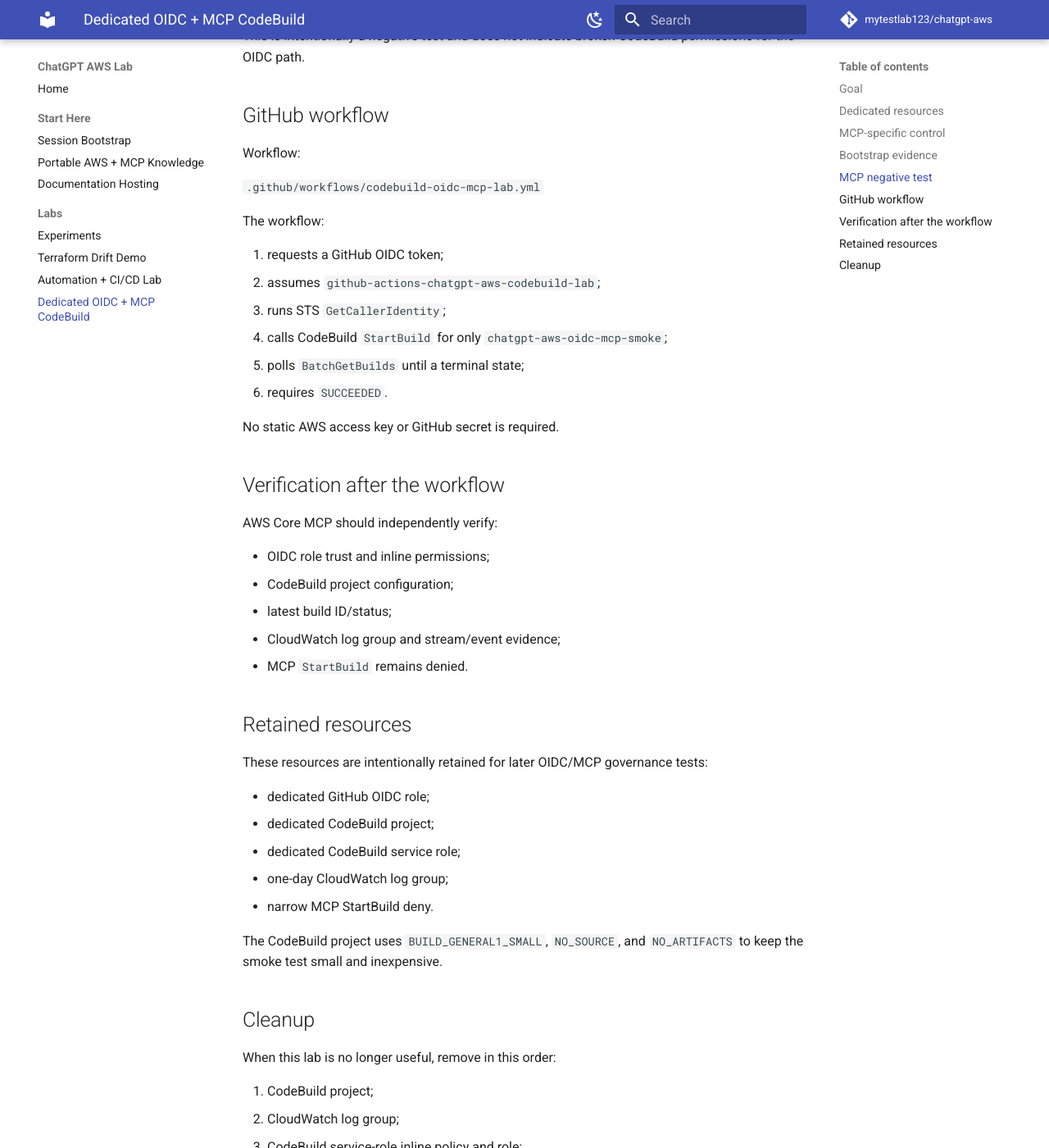
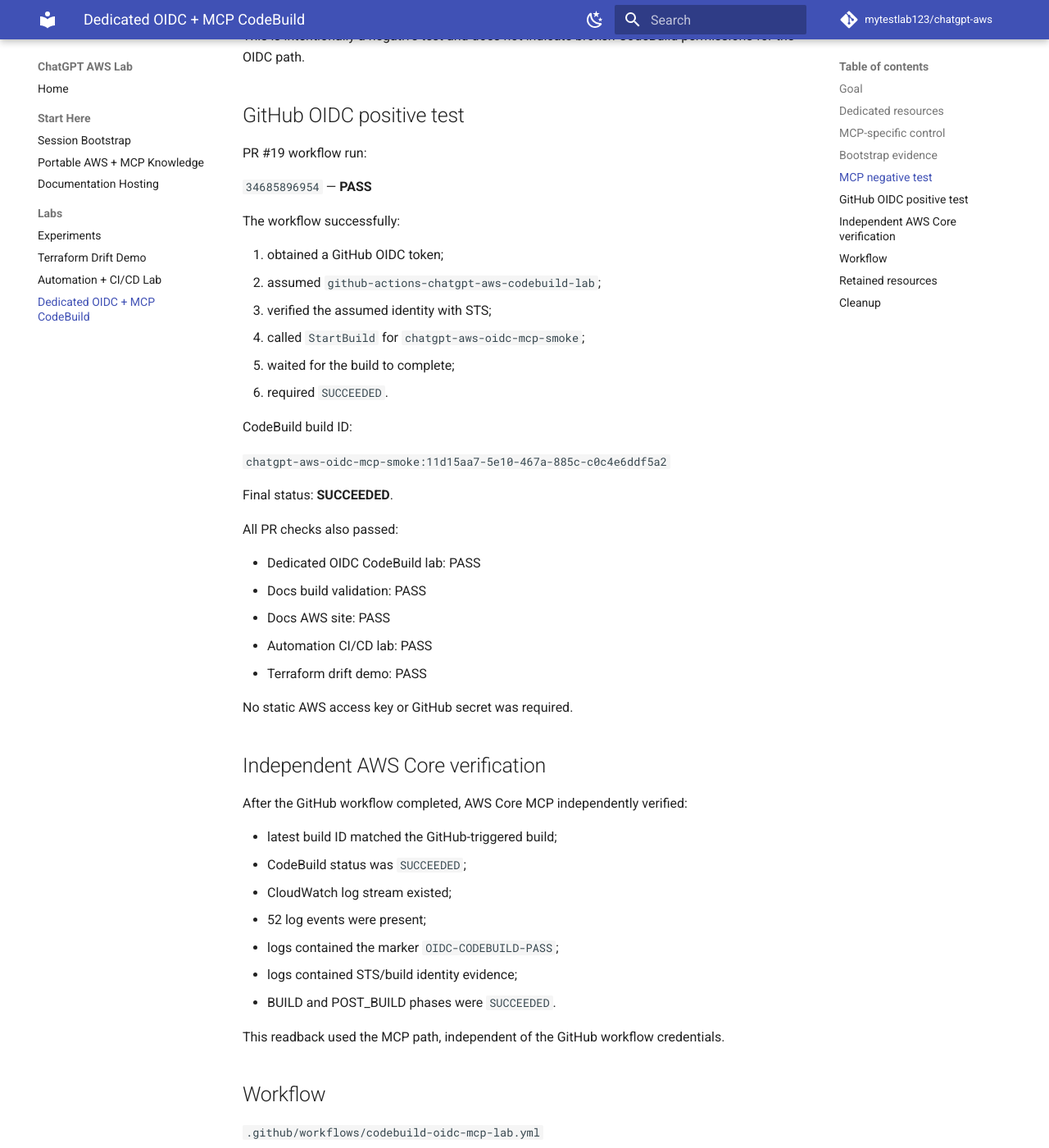
Before and after one commit to mytestlab123/chatgpt-aws, an MkDocs documentation site: the page built from docs/OIDC_MCP_CODEBUILD_LAB.md, in a window 1280 px wide and 1400 px high, scrolled down 1923 px. Shown: the whole window at 82% size. Built offline with MkDocs 1.6.1 and Material for MkDocs 9.7.7, drawn with Linux system fonts in a browser that asks for light colours; comment, search, counter and statistics services are not loaded; some of the changed text lies outside the part shown.

Commit message:
Record Issue 18 PR proof

```diff
--- a/docs/OIDC_MCP_CODEBUILD_LAB.md
+++ b/docs/OIDC_MCP_CODEBUILD_LAB.md
@@ -1,6 +1,6 @@
 # Dedicated OIDC + MCP CodeBuild Lab
 
-Status: **ACTIVE / Issue #18**
+Status: **VERIFIED ON PR / Issue #18**
 Environment: **PERSONAL / LAB**
 Region: `ap-southeast-1`
 
@@ -70,32 +70,61 @@
 
 This is intentionally a negative test and does not indicate broken CodeBuild permissions for the OIDC path.
 
-## GitHub workflow
+## GitHub OIDC positive test
 
-Workflow:
+PR #19 workflow run:
+
+`34685896954` — **PASS**
+
+The workflow successfully:
+
+1. obtained a GitHub OIDC token;
+2. assumed `github-actions-chatgpt-aws-codebuild-lab`;
+3. verified the assumed identity with STS;
+4. called `StartBuild` for `chatgpt-aws-oidc-mcp-smoke`;
+5. waited for the build to complete;
+6. required `SUCCEEDED`.
+
+CodeBuild build ID:
+
+`chatgpt-aws-oidc-mcp-smoke:11d15aa7-5e10-467a-885c-c0c4e6ddf5a2`
+
+Final status: **SUCCEEDED**.
+
+All PR checks also passed:
+
+- Dedicated OIDC CodeBuild lab: PASS
+- Docs build validation: PASS
+- Docs AWS site: PASS
+- Automation CI/CD lab: PASS
+- Terraform drift demo: PASS
+
+No static AWS access key or GitHub secret was required.
+
+## Independent AWS Core verification
+
+After the GitHub workflow completed, AWS Core MCP independently verified:
+
+- latest build ID matched the GitHub-triggered build;
+- CodeBuild status was `SUCCEEDED`;
+- CloudWatch log stream existed;
+- 52 log events were present;
+- logs contained the marker `OIDC-CODEBUILD-PASS`;
+- logs contained STS/build identity evidence;
+- BUILD and POST_BUILD phases were `SUCCEEDED`.
+
+This readback used the MCP path, independent of the GitHub workflow credentials.
+
+## Workflow
 
 `.github/workflows/codebuild-oidc-mcp-lab.yml`
 
-The workflow:
+The workflow has only the GitHub permissions needed for OIDC and repository read:
 
-1. requests a GitHub OIDC token;
-2. assumes `github-actions-chatgpt-aws-codebuild-lab`;
-3. runs STS `GetCallerIdentity`;
-4. calls CodeBuild `StartBuild` for only `chatgpt-aws-oidc-mcp-smoke`;
-5. polls `BatchGetBuilds` until a terminal state;
-6. requires `SUCCEEDED`.
+- `id-token: write`
+- `contents: read`
 
-No static AWS access key or GitHub secret is required.
-
-## Verification after the workflow
-
-AWS Core MCP should independently verify:
-
-- OIDC role trust and inline permissions;
-- CodeBuild project configuration;
-- latest build ID/status;
-- CloudWatch log group and stream/event evidence;
-- MCP `StartBuild` remains denied.
+The AWS role itself is scoped to the dedicated CodeBuild project.
 
 ## Retained resources
 
```
